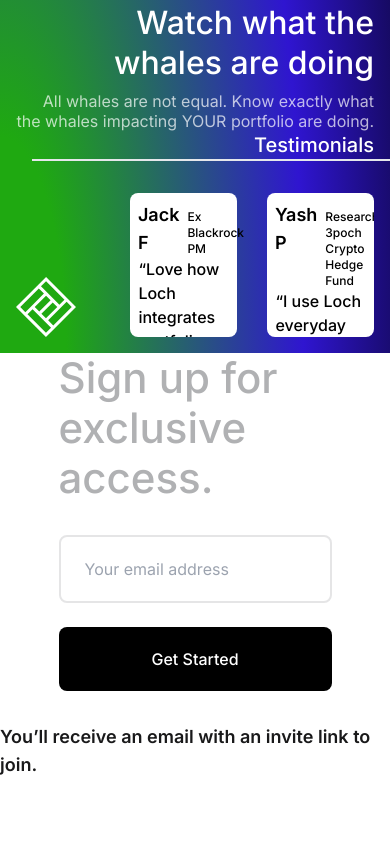
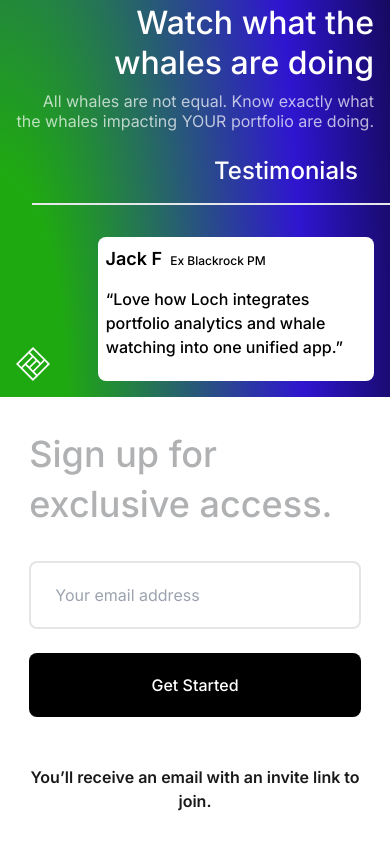
Before and after one commit to priyam125/loch-dashboard, a React (Create React App) app: page / in a window 390 px wide. Shown: the part 920-1769 px from the top of the page. Before the commit the page ends 1699 px from the top, so only its background shows below. Built offline with nearby package versions, Linux system fonts and the light colour scheme.

Commit message:
responsive fix

```diff
--- a/src/pages/Dashboard.jsx
+++ b/src/pages/Dashboard.jsx
@@ -83,8 +83,8 @@
             </div>
           </div>
         </div>
-        <div id="dashboard-footer" className="flex flex-col my-auto">
-          <div className="self-end font-medium text-white text-xl">
+        <div id="dashboard-footer" className="flex flex-col my-auto mt-2">
+          <div className="self-end font-medium text-white text-2xl p-4 ">
             Testimonials
           </div>
           <div className="h-full w-full border-[0.5px] bg-#E5E5E6 mx-4"></div>
@@ -96,13 +96,21 @@
               <Swiper
                 spaceBetween={30}
                 centeredSlides={false}
-                slidesPerView={2}
+                slidesPerView={1}
                 freeMode={true}
                 loop={true}
                 pagination={false}
                 navigation={false}
                 modules={[Autoplay, Pagination]}
                 className="mySwiper"
+                breakpoints={{
+                  // when window width is >= 768px
+                  768: {
+                    slidesPerView: 2,
+                    spaceBetween: 20,
+                    centeredSlides: false,
+                  },
+                }}
               >
                 <SwiperSlide>
                   <TestimonialCard
@@ -133,12 +141,12 @@
       </div>
       <div
         id="signUp-container"
-        className="flex flex-col m-auto items-center space-y-8"
+        className="flex flex-col m-auto items-center space-y-8 py-8 md:py-0"
       >
-        <div className="text-[42px] font-medium text-[#B0B1B3] w-[70%] leading-[50px]">
+        <div className="md:text-[42px] text-4xl font-medium text-[#B0B1B3] md:w-[70%] w-[85%] leading-[50px] m-auto">
           Sign up for exclusive access.
         </div>
-        <div className="w-[70%] flex flex-col space-y-6">
+        <div className="md:w-[70%] w-[85%] flex flex-col space-y-6">
           <input
             className="py-5 px-6 w-full border-2 border-[#E5E5E6] rounded-lg outline-none"
             placeholder="Your email address"
@@ -152,7 +160,7 @@
             Get Started
           </button>
         </div>
-        <div className="font-semibold text-[#19191A] text-lg">
+        <div className="font-semibold text-[#19191A] md:text-lg p-4 md:p-0 flex items-center justify-center text-center">
           You’ll receive an email with an invite link to join.
         </div>
       </div>
```
